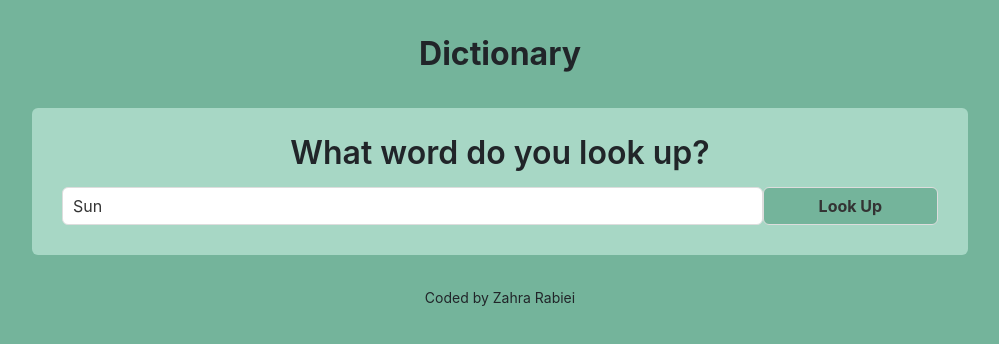
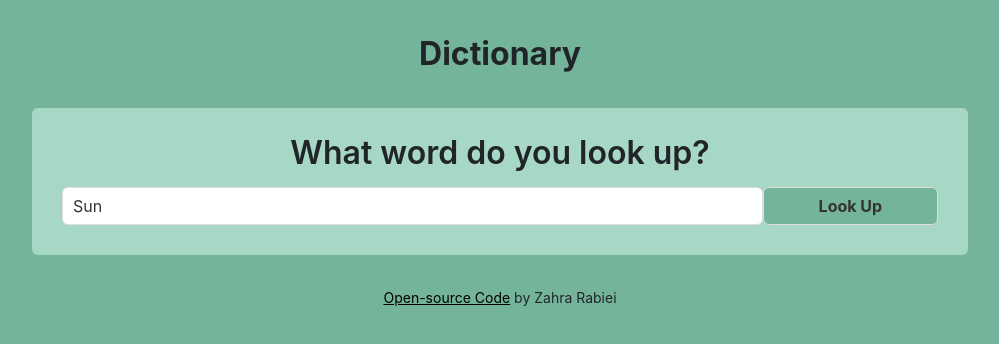
Before and after one commit to Zahra947/dictionary-project, a React (Create React App) app: page / in a window 1280 px wide. Shown: the top 344 px of the page, without its empty margins (140-1139 px from the left). Built offline with nearby package versions, Linux system fonts and the light colour scheme; no server answers.

Commit message:
added github link

```diff
--- a/src/App.js
+++ b/src/App.js
@@ -10,7 +10,16 @@
           <Dictionary defaultKeyword="Sun" />
         </main>
         <footer className="App-footer">
-          <small> Coded by Zahra Rabiei</small>
+          <small>
+            <a
+              href="https://github.com/Zahra947/dictionary-project"
+              target="_blank"
+              rel="noreferrer"
+            >
+              Open-source Code
+            </a>{" "}
+            by Zahra Rabiei
+          </small>
         </footer>
       </div>
     </div>
```
